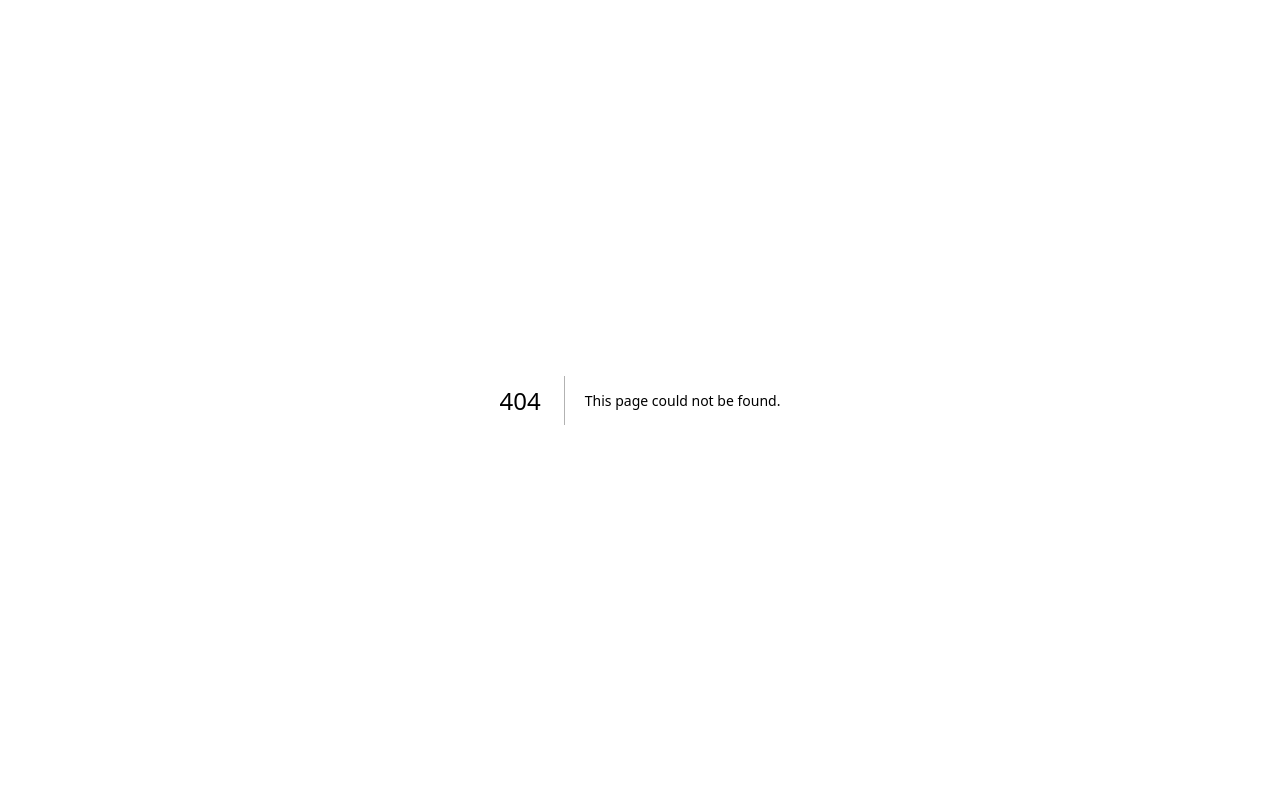
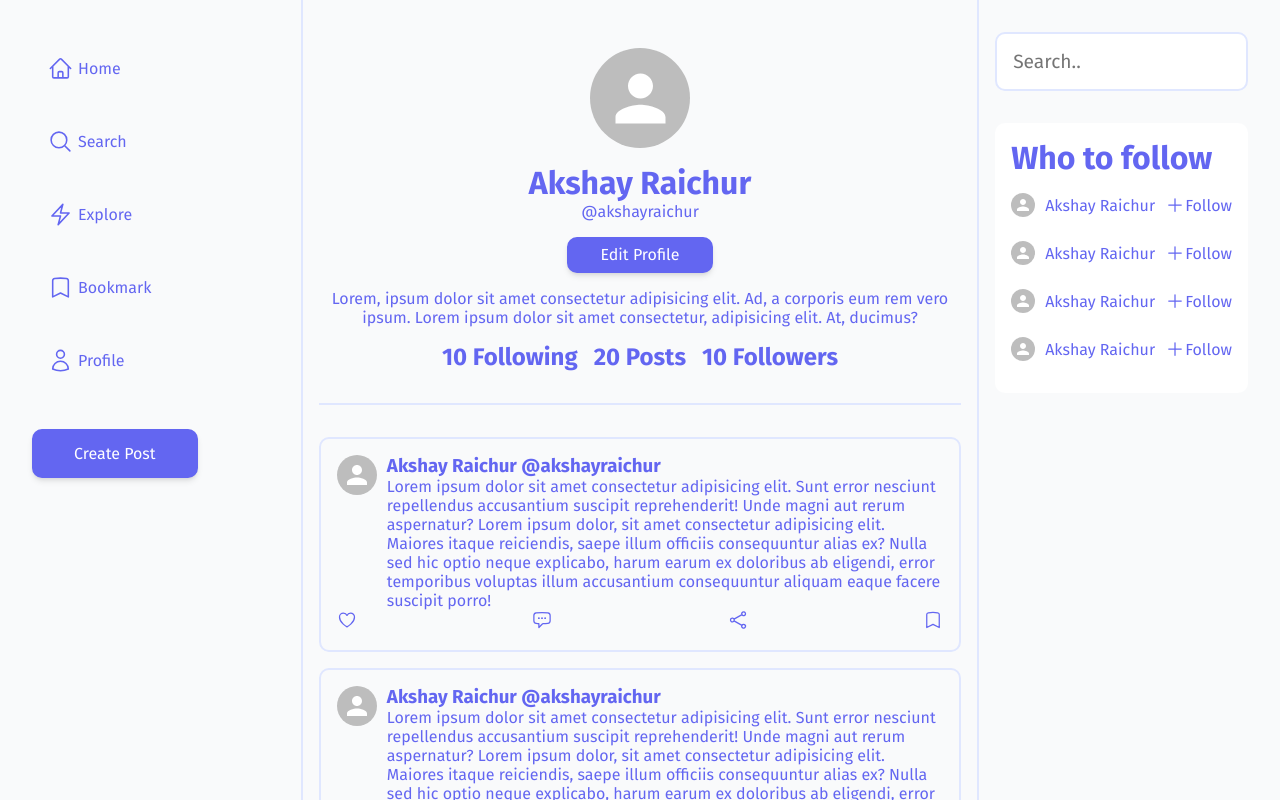
Before and after one commit to akshayraichur/ChatterWorld, a Next.js app: page /profile in a window 1280 px wide. Before the commit this address had no page. Shown: the top 800 px of the page. Built offline with nearby package versions, Linux system fonts and the light colour scheme.

Commit message:
feat: profile page complete

```diff
--- /dev/null
+++ b/src/modules/Profile/Profile.tsx
@@ -0,0 +1,87 @@
+import Button from "@/components/Button";
+import Layout from "@/components/Layout";
+import PostCard from "@/components/PostCard";
+import { Avatar } from "@mui/material";
+import { NextPage } from "next";
+import Head from "next/head";
+import React from "react";
+import { styled } from "styled-components";
+
+const StyledProfile = styled.div`
+  padding: 1rem;
+  /* border: 1px solid red; */
+
+  .mt-2 {
+    margin-top: 1rem;
+  }
+
+  .profile-info {
+    margin: 2rem 0;
+    padding-bottom: 2rem;
+    border-bottom: 2px solid #e0e7ff;
+  }
+
+  .profile-container {
+    display: flex;
+    justify-content: center;
+    column-gap: 1rem;
+  }
+
+  .text-center {
+    text-align: center;
+  }
+
+  .title {
+    margin: 1rem 0 0 0;
+  }
+`;
+
+const Profile: NextPage = () => {
+  return (
+    <>
+      <Head>
+        <title>Profile | ChatterWorld</title>
+      </Head>
+      <>
+        <Layout>
+          <StyledProfile>
+            <div className="profile-info">
+              <div className="profile-container">
+                <Avatar sx={{ width: 100, height: 100 }} />
+              </div>
+              <h1 className="text-center title">Akshay Raichur</h1>
+              <p className="text-center">@akshayraichur</p>
+              <div className="profile-container">
+                <Button small="true" className="text-center">
+                  Edit Profile
+                </Button>
+              </div>
+              <div>
+                <p className="text-center">
+                  Lorem, ipsum dolor sit amet consectetur adipisicing elit. Ad, a corporis eum rem vero ipsum. Lorem
+                  ipsum dolor sit amet consectetur, adipisicing elit. At, ducimus?
+                </p>
+              </div>
+
+              <div className="profile-container text-center mt-2">
+                <h2>10 Following</h2>
+                <h2>20 Posts</h2>
+                <h2>10 Followers</h2>
+              </div>
+            </div>
+            <div>
+              <PostCard />
+              <PostCard />
+              <PostCard />
+              <PostCard />
+              <PostCard />
+              <PostCard />
+            </div>
+          </StyledProfile>
+        </Layout>
+      </>
+    </>
+  );
+};
+
+export default Profile;
--- /dev/null
+++ b/src/pages/profile.tsx
@@ -0,0 +1,3 @@
+import Profile from "@/modules/Profile/Profile";
+
+export default Profile;
```
Also changed, not shown: src/modules/Home/Home.styled.tsx (deleted, +0 -110 lines), src/modules/Home/Home.tsx (+0 -8 lines).
